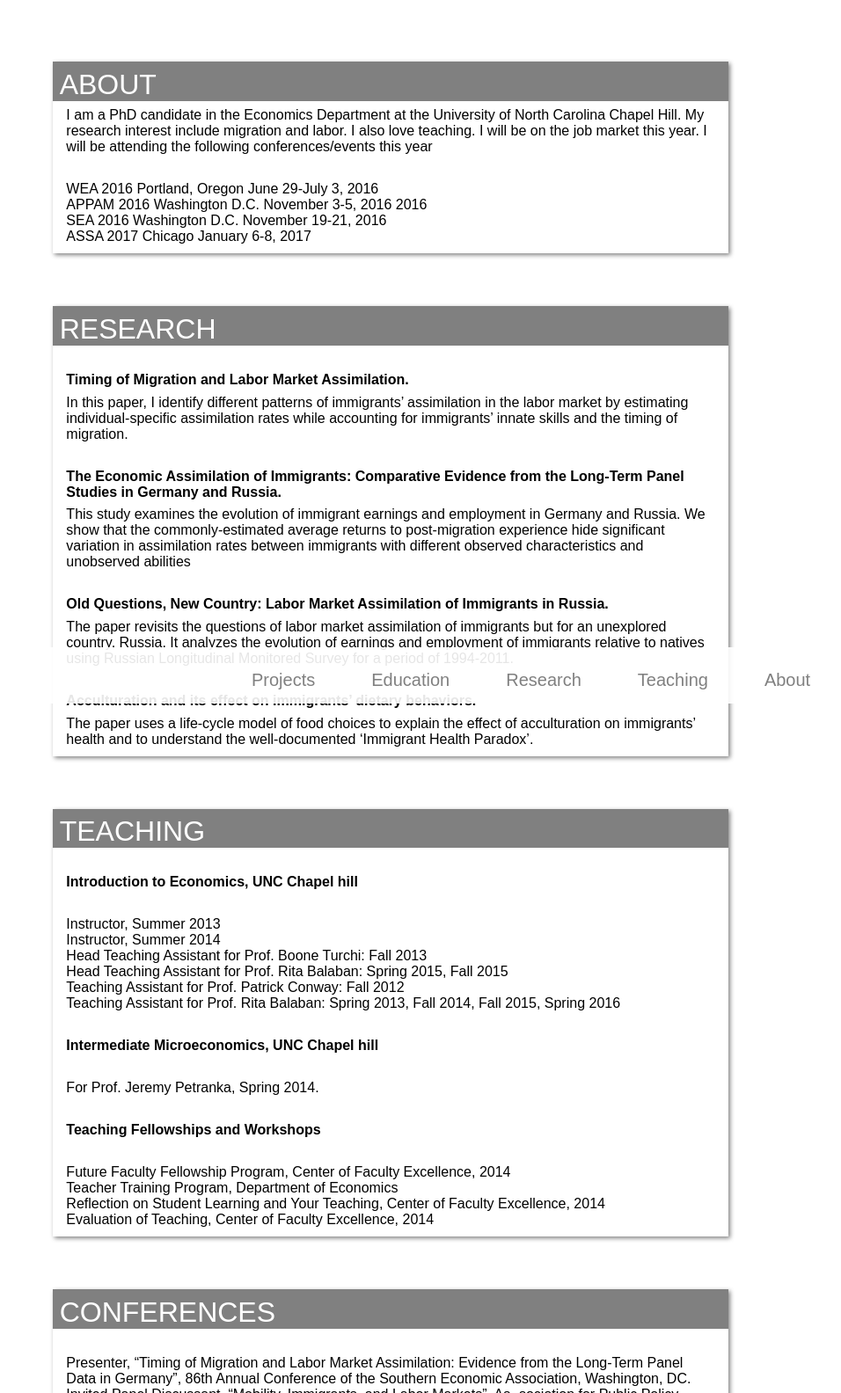
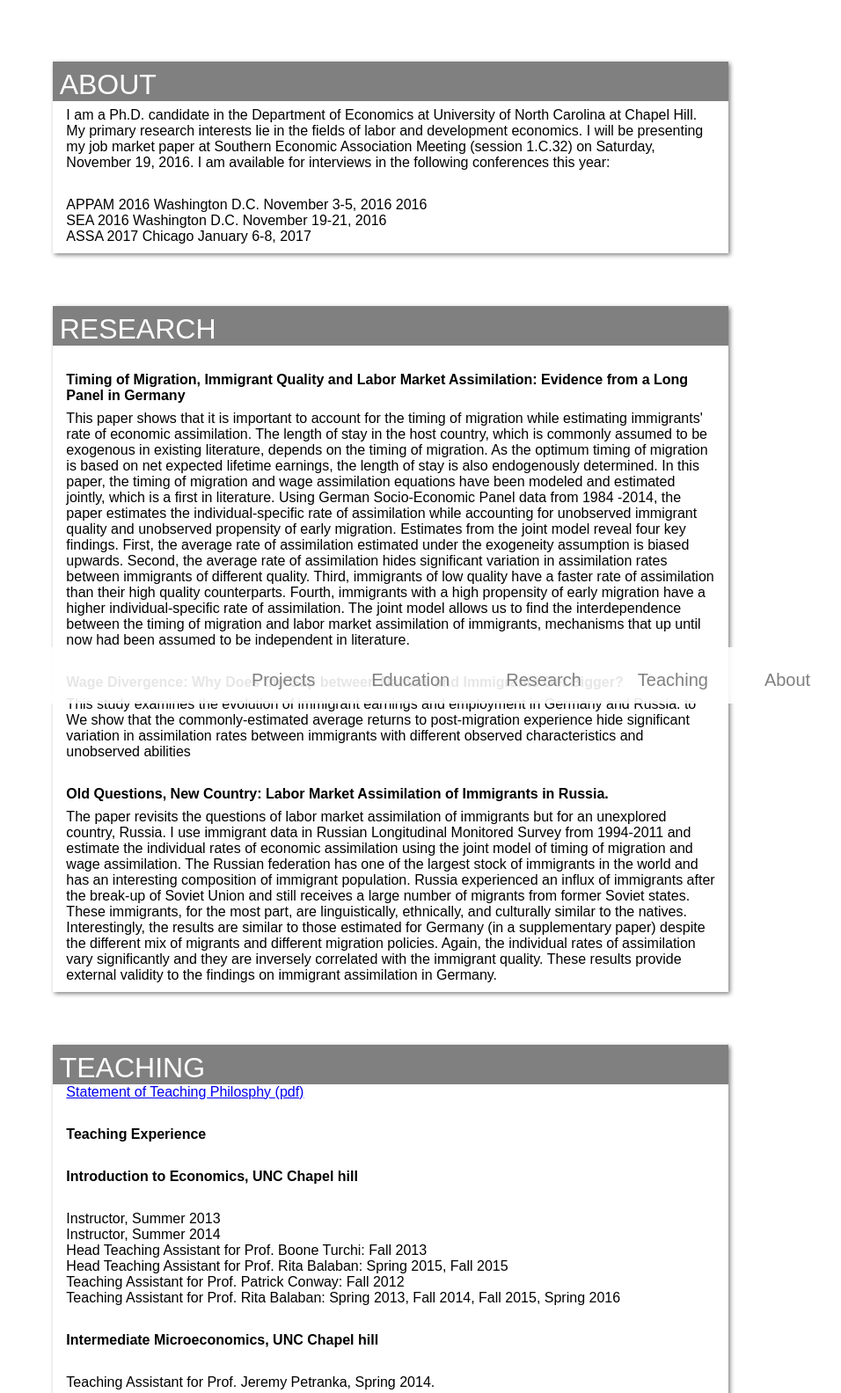
Before and after one commit to apoorvajunc/web, a plain HTML site: page index.html in a window 1280 px wide. Shown: the top 1584 px of the page at 88% size, 324-1280 px from the left. Drawn offline with Linux system fonts and the light colour scheme.

Commit message:
added CV and teaching portfolio

```diff
--- a/index.html
+++ b/index.html
@@ -13,10 +13,10 @@
 			<a name="about"></a>
 	        <div id="main">
 			<div id="side"><h1>ABOUT</h1></div>
-	            <p>I am a PhD candidate in the Economics Department at the University of North Carolina Chapel Hill. My research interest include migration and labor. I also love teaching. I will be on the job market this year. I will be attending the following conferences/events this year
+	            <p>I am a Ph.D. candidate in the Department of Economics at University of North Carolina at Chapel Hill. My primary research interests lie in the fields of labor and development economics. I will be presenting my job market paper at Southern Economic Association Meeting (session 1.C.32) on Saturday, November 19, 2016. I am available for interviews in the following conferences this year:
 	            </p>
 	            <ul style="list-style-type: none;">
-	            	<li>WEA 2016 Portland, Oregon June 29-July 3, 2016</li>
+
 	            	<li>APPAM 2016 Washington D.C. November 3-5, 2016 2016</li>
 	            	<li>SEA 2016 Washington D.C. November 19-21, 2016</li>
 	            	<li>ASSA 2017 Chicago January 6-8, 2017</li>
@@ -25,25 +25,26 @@
 	        <a name="research"></a>
 	        <div id="main">
 				<div id="side"><h1>RESEARCH</h1></div>
-	            <h4> Timing of Migration and Labor Market Assimilation. </h4>
+	            <h4> Timing of Migration, Immigrant Quality and Labor Market Assimilation: Evidence from a Long Panel in Germany </h4>
 	            <p>
-	In this paper, I identify different patterns of immigrants’ assimilation in the labor market by estimating individual-specific assimilation rates while accounting for immigrants’ innate skills and the timing of migration. </p>
+	This paper shows that it is important to account for the timing of migration while estimating immigrants' rate of economic assimilation. The length of stay in the host country, which is commonly assumed to be exogenous in existing literature, depends on the timing of migration. As the optimum timing of migration is based on net expected lifetime earnings, the length of stay is also endogenously determined. In this paper, the timing of migration and wage assimilation equations have been modeled and estimated jointly, which is a first in literature. Using German Socio-Economic Panel data from 1984 -2014, the paper estimates the individual-specific rate of assimilation while accounting for unobserved immigrant quality and unobserved propensity of early migration. Estimates from the joint model reveal four key findings. First, the average rate of assimilation estimated under the exogeneity assumption is biased upwards. Second, the average rate of assimilation hides significant variation in assimilation rates between immigrants of different quality. Third, immigrants of low quality have a faster rate of assimilation than their high quality counterparts. Fourth, immigrants with a high propensity of early migration have a higher individual-specific rate of assimilation. The joint model allows us to find the interdependence between the timing of migration and labor market assimilation of immigrants, mechanisms that up until now had been assumed to be independent in literature. </p>
 
-	            <h4> The Economic Assimilation of Immigrants: Comparative Evidence from the Long-Term Panel Studies in Germany and Russia. </h4>
+	            <h4> Wage Divergence: Why Does the Gap between Natives and Immigrants Get Bigger? </h4>
 	            <p>
-	This study examines the evolution of immigrant earnings and employment in Germany and Russia. We show that the commonly-estimated average returns to post-migration experience hide significant variation in assimilation rates between immigrants with different observed characteristics and unobserved abilities </p>
+	This study examines the evolution of immigrant earnings and employment in Germany and Russia. to We show that the commonly-estimated average returns to post-migration experience hide significant variation in assimilation rates between immigrants with different observed characteristics and unobserved abilities </p>
 
 	            <h4> Old Questions, New Country: Labor Market Assimilation of Immigrants in Russia. </h4>
 	            <p>
-	The paper revisits the questions of labor market assimilation of immigrants but for an unexplored country, Russia. It analyzes the evolution of earnings and employment of immigrants relative to natives using Russian Longitudinal Monitored Survey for a period of 1994-2011. </p>
+	The paper revisits the questions of labor market assimilation of immigrants but for an unexplored country, Russia. I use immigrant data in Russian Longitudinal Monitored Survey from 1994-2011 and estimate the individual rates of economic assimilation using the joint model of timing of migration and wage assimilation. The Russian federation has one of the largest stock of immigrants in the world and has an interesting composition of immigrant population. Russia experienced an influx of immigrants after the break-up of Soviet Union and still receives a large number of migrants from former Soviet states. These immigrants, for the most part, are linguistically, ethnically, and culturally similar to the natives. Interestingly, the results are similar to those estimated for Germany (in a supplementary paper) despite the different mix of migrants and different migration policies. Again, the individual rates of assimilation vary significantly and they are inversely correlated with the immigrant quality. These results provide external validity to the findings on immigrant assimilation in Germany.  </p>
 
-	            <h4> Acculturation and its effect on immigrants’ dietary behaviors. </h4>
-	            <p>
-	The paper uses a life-cycle model of food choices to explain the effect of acculturation on immigrants’ health and to understand the well-documented ‘Immigrant Health Paradox’. </p>
+
 	        </div>
 	        <a name="teaching"></a>
 	        <div id="main">
 				<div id="side"><h1>TEACHING</h1></div>
+				<a href="resources/TeachingPortfolio.pdf">Statement of Teaching Philosphy (pdf)</a>
+				<h4> Teaching Experience</h4>
+
 	            <h4> Introduction to Economics, UNC Chapel hill </h4>
 	            <ul style="list-style-type: none;">
 	            	<li> Instructor, Summer 2013 </li>
@@ -55,7 +56,7 @@
 				</ul>
 				<h4> Intermediate Microeconomics, UNC Chapel hill </h4>
 				<ul style="list-style-type: none;">
-	            	<li> For Prof. Jeremy Petranka, Spring 2014. </li>
+	            	<li> Teaching Assistant for Prof. Jeremy Petranka, Spring 2014. </li>
 	            </ul>
 	            <h4> Teaching Fellowships and Workshops </h4>
 				<ul style="list-style-type: none;">
@@ -65,13 +66,16 @@
 					<li> Evaluation of Teaching, Center of Faculty Excellence, 2014 </li>
 				</ul>
 	        </div>
-	        <a name="conferences"></a>
+	        <a name="CV"></a>
 	        <div id="main">
 				<div id="side">
-					<h1>CONFERENCES</h1>
+					<h1>CV</h1>
 				</div>
+				<a href="resources/CV_Jain_Oct2016.pdf">Curriculum Vitae (pdf)</a><i>last updated October, 2016</i>
+
 	            <ul style="list-style-type: none;">
 	            	<li>Presenter, “Timing of Migration and Labor Market Assimilation: Evidence from the Long-Term Panel Data in Germany”, 86th Annual Conference of the Southern Economic Association, Washington, DC. </li>
+
 					<li>Invited Panel Discussant, “Mobility, Immigrants, and Labor Markets”, As- sociation for Public Policy Analysis and Management Fall Research Conference. </li>
 					<li>Presenter, “Estimating Distribution of Immigrant Wage Assimilation under Unobserved Heterogeneity”, 91st Annual Conference of the Western Economic Association International, Portland, Oregon. </li>
 					<li>Co-author, “The Economic Assimilation of Immigrants: Comparative Evi- dence from the Long-Term Panel Studies in Germany and Russia”, presented by Klara S Peter, 12th International German Socio-Economic Panel User Conference, Berlin, Germany. </li>
```
Also changed, not shown: 2 other files.
